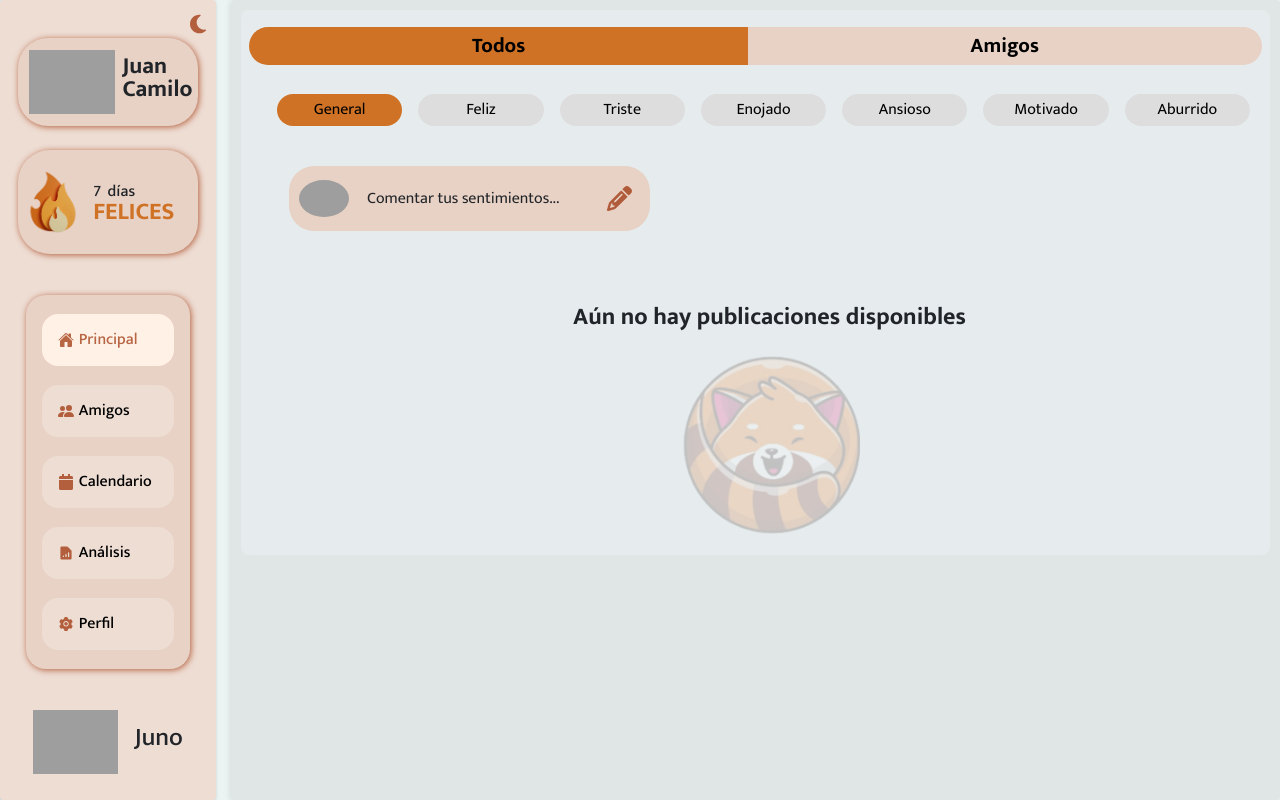
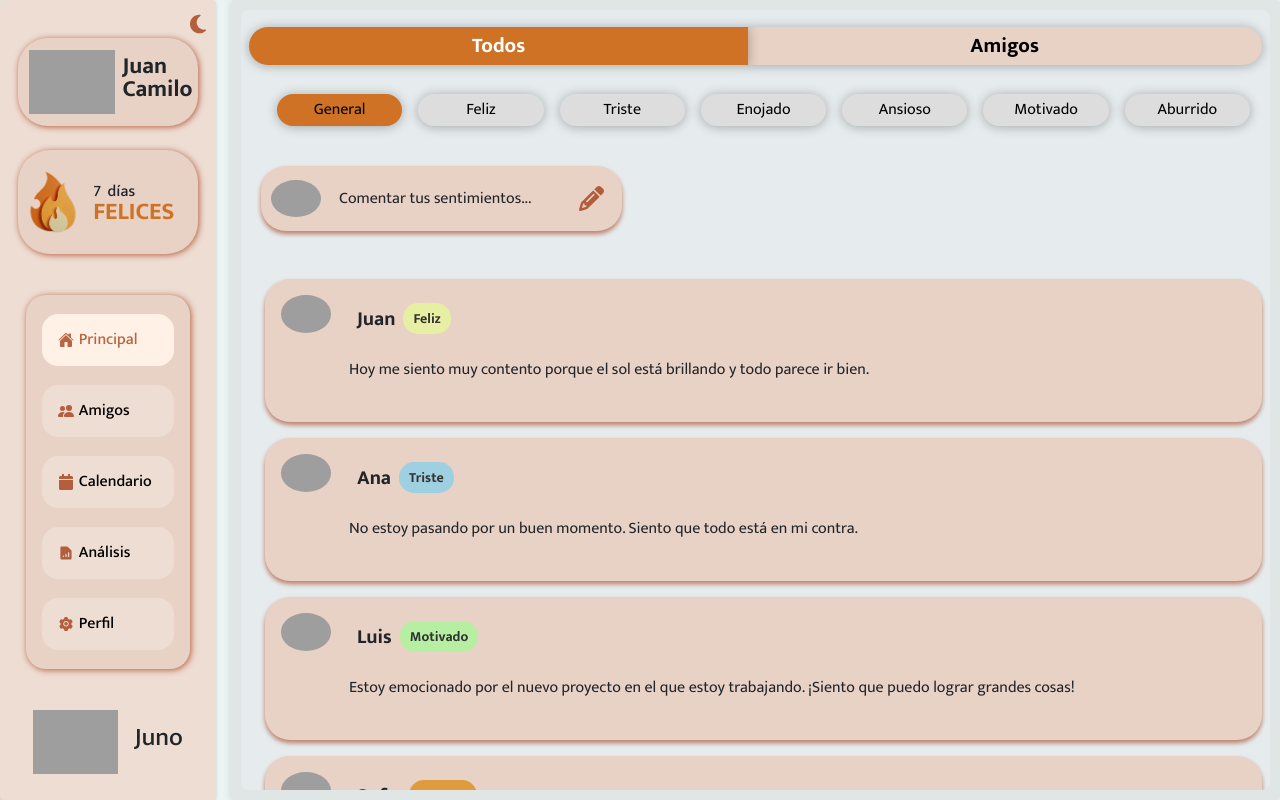
Before and after one commit to JuanCa-16/junoWEB, a React (Vite) app: page / in a window 1280 px wide. Built offline with nearby package versions, Linux system fonts and the light colour scheme; grey boxes are pictures that could not be loaded.

Commit message:
"Se añadieron las publicaciones en el diario, ademas de las respectivas alertas para los errores"

```diff
--- a/package.json
+++ b/package.json
@@ -10,6 +10,9 @@
     "preview": "vite preview"
   },
   "dependencies": {
+    "@emotion/react": "^11.13.3",
+    "@emotion/styled": "^11.13.0",
+    "@mui/material": "^6.1.0",
     "bootstrap": "^5.3.3",
     "bootstrap-icons": "^1.11.3",
     "react": "^18.3.1",
--- a/src/estilos/Principal.css
+++ b/src/estilos/Principal.css
@@ -40,6 +40,7 @@ body{
   max-height: 100%; /* Opcional: Bordes redondeados */
   scrollbar-width: none; /* Firefox */
   -ms-overflow-style: none; /* Internet Explorer y Edge */
+  width: 100%;
 }
 
 .app::-webkit-scrollbar {
@@ -55,19 +56,27 @@ body{
   border-color: var(--c5);
   border-radius: 150px;
   border: none;
+  box-shadow: 0px 1px 12px rgba(0, 0, 0, 0.3);
+  transition: background-color 0.3s ease, border-color 0.3s ease, box-shadow 0.3s ease;
+
 }
 
-/* Efecto de transición suave entre estados */
-.btn-select {
-  transition: background-color 0.3s ease, border-color 0.3s ease;
+.btn-select.active{
+  background-color: var(--c2, #ddd); /* Color personalizado para hover */
+  border-color: var(--c2, #ddd); /* Borde personalizado para hover */
+  box-shadow: 0px 1px 12px rgba(0, 0, 0, 0,3);
 }
+
 
 /* Deshabilita el color azul predeterminado al hacer clic */
 .btn-select:hover,
+.btn-select:focus,
+.btn-select:active,
 .btn-select:focus:hover,
 .btn-select:active:hover {
   background-color: var(--c2, #ddd); /* Color personalizado para hover */
   border-color: var(--c2, #ddd); /* Borde personalizado para hover */
+  box-shadow: 0px 1px 12px rgba(0, 0, 0, 0.3);
 }
 
 
@@ -78,11 +87,14 @@ body{
   border-color: #e6e6e6;
   border-radius: 25px;
   border: none;
+  box-shadow: 0px 1px 12px rgba(0, 0, 0, 0.3);
 }
+
 .btn-general.general.active {
   background-color: var(--c2); /* Color para el botón "General" */
   color: black;
   border: none;
+  box-shadow: 0px 1px 12px rgba(0, 0, 0, 0.3);
 }
 
 .btn-general.general:hover,
@@ -91,6 +103,7 @@ body{
   background-color: var(--c2);
   color: black;
   border-color: #000000;
+  box-shadow: 0px 1px 12px rgba(0, 0, 0, 0.3);
   border: none;
 }
 
@@ -241,17 +254,21 @@ body{
 
 .btn-general:hover, .btn-select:hover , .btn-emotion:hover{
   border-color: black;
-  background-color: var(--c2); /* Asegúrate de que el borde se mantenga negro al pasar el mouse */
+  background-color: var(--c2);
+  box-shadow: 0px 1px 12px rgba(0, 0, 0, 0.3); /* Asegúrate de que el borde se mantenga negro al pasar el mouse */
 }
 
 .btn-general:focus, .btn-select:focus, .btn-emotion:focus {
   background-color: var(--c2);
   border-color: none; /* Asegúrate de que el borde se mantenga negro cuando el botón está enfocado */
-  box-shadow: 0 0 0 0.25rem rgba(0, 0, 0, 0.2); /* Opcional: agrega un contorno negro cuando está enfocado */
+  box-shadow: 0px 1px 12px rgba(0, 0, 0, 0.3); /* Opcional: agrega un contorno negro cuando está enfocado */
 }
 
-.btn-general.active, .btn-select.active, .btn-emotion.active {
+AQIUIIIIIIIIIIIIIIIIIIIIIIIIIIII
+
+.btn-emotion.active {
   background-color: var(--c2); /* Fondo rojo cuando está activo */
+  box-shadow: 0px 1px 12px rgba(0, 0, 0, 0.3);
   color: black;
   border-color: #ffd5ce; /* Borde rojo para coincidir con el fondo */
   box-shadow: none;
@@ -280,6 +297,7 @@ body{
   display: flex; /* Ajusta el ancho al contenido */
   align-items: center;
   max-width: 150vh; /* Alinea verticalmente el contenido */
+  box-shadow: 0px 3px 5px rgba(157, 50, 8, 0.6);
 }
 
 .row-create-post .d-flex {
@@ -287,7 +305,7 @@ body{
 }
 
 textarea.custom-textarea {
-  background-color: transparent; /* Fondo transparente para que coincida con el fondo del div */
+  background-color:  #e6beb6; /* Fondo transparente para que coincida con el fondo del div */
   border: none; /* Eliminar el borde */
   width: 100%; /* Asegura que el textarea ocupe todo el ancho disponible */
   padding: 10px; /* Añadir un poco de padding para mejorar el espacio */
@@ -295,10 +313,11 @@ textarea.custom-textarea {
   font-size: 1rem; /* Tamaño de fuente consistente */
   resize: none; /* Desactivar la opción de redimensionar */
   outline: none; /* Eliminar el borde cuando el textarea está enfocado */
+  box-shadow: 0px 2px 30px rgba(157, 50, 8, 0.2);
 }
 
 textarea.custom-textarea:focus {
-  background-color: transparent; /* Fondo transparente incluso cuando se enfoca */
+  background-color:  #e6beb6; /* Fondo transparente incluso cuando se enfoca */
   border: none; /* Mantener sin borde al enfocarse */
   box-shadow: none; /* Sin sombra */
 }
@@ -351,7 +370,11 @@ textarea.custom-textarea:focus {
   transition: background-color 0.3s ease;
 }
 
-.btn-cancel.active, .btn-cancel:hover{
+.btn-cancel.active, .btn-cancel:hover,
+.btn-cancel:focus:hover,
+.btn-cancel:active:hover,
+.btn-cancel:active,
+.btn-cancel:hover{
   background-color: #af1919af;
   border-color: #af1919af;
 }
@@ -361,7 +384,11 @@ textarea.custom-textarea:focus {
   color: rgb(0, 0, 0);
 }
 
-.btn-publish:active, .btn-publish:hover{
+.btn-publish:hover,
+.btn-publish:focus:hover,
+.btn-publish:active:hover ,
+.btn-publish:active,
+.btn-publish:hover{
   background-color: var(--c2);
 }
 
@@ -378,6 +405,54 @@ textarea.custom-textarea:focus {
   border: none;
 }
 
+.post-display-col{
+  background-color: var(--c3);
+  padding: 10px; /* Opcional: añade un poco de relleno alrededor del contenido */
+  border-radius: 25px;
+  align-items: center;
+  max-width: 150vh;
+  box-shadow: 0px 3px 5px rgba(157, 50, 8, 0.6);
+}
+
+.user-name-post {
+  font-size: 1.25rem; /* Tamaño del texto del nombre del usuario */
+  font-weight: bold; /* Fuente en negrita */
+}
+
+.emotion-badge {
+  border-radius: 15px;
+  padding: 5px 10px; /* Ajusta el espaciado interno */
+  font-size: 14px; /* Ajusta el tamaño del texto si es necesario */
+  color: #333; /* Color del texto */
+  font-weight: bold; /* Texto en negrita para destacar la emoción */
+  display: inline-block; /* Para que el fondo se ajuste al contenido */
+}
+
+.emotion-badge.feliz {
+  background-color: var(--feliz); /* Color para Feliz */
+}
+
+.emotion-badge.triste {
+  background-color: var(--triste); /* Color para Triste */
+}
+
+.emotion-badge.enojado {
+  background-color: var(--enojado); /* Color para Enojado */
+}
+
+.emotion-badge.ansioso {
+  background-color: var(--ansioso); /* Color para Ansioso */
+}
+
+.emotion-badge.motivado {
+  background-color: var(--motivado); /* Color para Motivado */
+}
+
+.emotion-badge.aburrido {
+  background-color: var(--aburrido); /* Color para Aburrido */
+}
+
+
 
 @media (max-width: 500px){
 
--- a/src/estilos/index.css
+++ b/src/estilos/index.css
@@ -351,6 +351,8 @@ h1 {
   padding: 1rem; /* Añadir espacio alrededor del contenido */
   background-color: green;
   max-height: 100%;
+  max-width: 100%;
+  width: 100%;
 }
 
 @media (max-width: 680px) {
@@ -520,5 +522,7 @@ h1 {
     min-height: 100vh;
     height: auto;
     background-color: rgba(128, 128, 128, 0.114);
+    width: 100%;
+    max-width: 100%;
   }
 }/*# sourceMappingURL=index.css.map */
--- a/src/estilos/index.scss
+++ b/src/estilos/index.scss
@@ -401,6 +401,8 @@ h1{
     padding: 1rem; /* Añadir espacio alrededor del contenido */
     background-color: green;
     max-height: 100%;
+    max-width: 100%;
+    width: 100%;
 
 }
 
@@ -609,6 +611,8 @@ h1{
         min-height: 100vh;
         height: auto;
         background-color: rgba(128, 128, 128, 0.114);
+        width: 100%;
+        max-width: 100%;
 
     }
 }
--- a/src/paginas/principal.jsx
+++ b/src/paginas/principal.jsx
@@ -4,14 +4,42 @@ import "bootstrap/dist/css/bootstrap.min.css";
 import '../estilos/i2.scss';
 import "../estilos/Principal.css";
 import { FaPencil } from "react-icons/fa6";
+import avatar1 from '../imagenes/ava1.png';
+import { Snackbar, Alert } from "@mui/material";
 
-import avatar1 from '../imagenes/ava1.png';
-
-const principal = () => {
+const Principal = () => {
   const [selectedBtnSelect, setSelectedBtnSelect] = useState("Todos");
   const [selectedBtnGeneral, setSelectedBtnGeneral] = useState("General");
   const [showPostSection, setShowPostSection] = useState(false);
   const [selectedEmotionPost, setSelectedEmotionPost] = useState(null);
+  const [postText, setPostText] = useState("");
+  const [posts, setPosts] = useState([
+    {
+      username: "Juan",
+      emotion: "Feliz",
+      text: "Hoy me siento muy contento porque el sol está brillando y todo parece ir bien.",
+    },
+    {
+      username: "Ana",
+      emotion: "Triste",
+      text: "No estoy pasando por un buen momento. Siento que todo está en mi contra.",
+    },
+    {
+      username: "Luis",
+      emotion: "Motivado",
+      text: "Estoy emocionado por el nuevo proyecto en el que estoy trabajando. ¡Siento que puedo lograr grandes cosas!",
+    },
+    {
+      username: "Sofia",
+      emotion: "Ansioso",
+      text: "Tengo un poco de nervios por la presentación que tengo mañana. Espero que todo salga bien.",
+    },
+  ]);
+  const [username, setUsername] = useState("Nombre usuario"); // Estado para el nombre de usuario
+
+  // Estado para manejar la alerta
+  const [openAlert, setOpenAlert] = useState(false);
+  const [alertMessage, setAlertMessage] = useState("");
 
   const handleSelectClick = (button) => {
     setSelectedBtnSelect(button);
@@ -25,6 +53,30 @@ const principal = () => {
     setSelectedEmotionPost(emotion);
   };
 
+  const handlePublishClick = () => {
+    if (!selectedEmotionPost) {
+      setAlertMessage("Selecciona una emocion de como te sientes para poder publicar");
+      setOpenAlert(true);
+      return;
+    }
+
+    if (postText.length === 0) {
+      setAlertMessage("Escribe algo antes de publicar, venga yo se que puedes!");
+      setOpenAlert(true);
+      return;
+    }
+
+    // Añadir una nueva publicación a la lista con el nombre de usuario
+    const newPost = {
+      username: username,
+      emotion: selectedEmotionPost,
+      text: postText,
+    };
+    setPosts([newPost, ...posts]);
+    setPostText("");
+    setShowPostSection(false);
+  };
+
   const handleCancelClick = () => {
     setShowPostSection(false);
   };
@@ -34,36 +86,26 @@ const principal = () => {
       <Row className="mb-3">
         <ButtonGroup aria-label="Basic example" className="w-100">
           <Button
-            className={`btn-select rounded-md ${selectedBtnSelect === "Todos" ? "active" : ""
-              }`}
+            className={`btn-select rounded-md ${selectedBtnSelect === "Todos" ? "active" : ""}`}
             onClick={() => handleSelectClick("Todos")}
           >
             Todos
           </Button>
           <Button
-            className={`btn-select ${selectedBtnSelect === "Amigos" ? "active" : ""
-              }`}
+            className={`btn-select ${selectedBtnSelect === "Amigos" ? "active" : ""}`}
             onClick={() => handleSelectClick("Amigos")}
           >
             Amigos
           </Button>
         </ButtonGroup>
       </Row>
+
       <Row>
         <div className="d-flex flex-wrap justify-content-center align-items-center m-2">
-          {[
-            "General",
-            "Feliz",
-            "Triste",
-            "Enojado",
-            "Ansioso",
-            "Motivado",
-            "Aburrido",
-          ].map((label) => (
+          {["General", "Feliz", "Triste", "Enojado", "Ansioso", "Motivado", "Aburrido"].map((label) => (
             <Col className="d-flex justify-content-center m-2" key={label}>
               <Button
-                className={`btn-general w-100 ${label.toLowerCase()} ${selectedBtnGeneral === label ? "active" : ""
-                  }`}
+                className={`btn-general w-100 ${label.toLowerCase()} ${selectedBtnGeneral === label ? "active" : ""}`}
                 onClick={() => handleGeneralClick(label)}
               >
                 {label}
@@ -73,8 +115,8 @@ const principal = () => {
         </div>
       </Row>
 
-
-      <Row className="mt-4 ms-3">
+      {/* Sección para crear publicaciones */}
+      <Row className="mt-4">
         <Col xs={12} className="d-flex justify-content-start">
           {!showPostSection && (
             <div
@@ -83,7 +125,7 @@ const principal = () => {
             >
               <div className="d-flex align-items-center flex-nowrap">
                 <img
-                  src={avatar1} // Ruta desde la carpeta public
+                  src={avatar1}
                   alt="Logo"
                   className="img-fluid rounded-circle"
                 />
@@ -103,23 +145,14 @@ const principal = () => {
                 />
               </div>
               <div className="custom-div-post d-flex flex-column align-items-start m-2">
-                <span className="user-name ms-2 mb-2">Nombre usuario</span>
+                <span className="user-name ms-2 mb-2">{username}</span>
                 <span className="ms-2">Hoy me siento</span>
                 <Row className="justify-content-start align-items-start">
                   <div className="d-flex flex-wrap justify-content-start align-items-center m-2">
-                    {[
-                      "Feliz",
-                      "Triste",
-                      "Enojado",
-                      "Ansioso",
-                      "Motivado",
-                      "Aburrido",
-                    ].map((emotion) => (
-                      <Col className="d-flex justify-content-strart m-2" key={emotion}>
+                    {["Feliz", "Triste", "Enojado", "Ansioso", "Motivado", "Aburrido"].map((emotion) => (
+                      <Col className="d-flex justify-content-start m-2" key={emotion}>
                         <Button
-                          className={`btn-emotion w-100 ${emotion.toLowerCase()}
-                            ${selectedEmotionPost === emotion ? "active" : ""
-                          }`}
+                          className={`btn-emotion w-100 ${emotion.toLowerCase()} ${selectedEmotionPost === emotion ? "active" : ""}`}
                           onClick={() => handleEmotionClick(emotion)}
                         >
                           {emotion}
@@ -128,14 +161,18 @@ const principal = () => {
                     ))}
                   </div>
                 </Row>
-                <span className="ms-2">Porque...</span>
+                <span className="ms-2 mb-2">Porque...</span>
                 <textarea
                   className="form-control custom-textarea"
-                  rows="1,5"
+                  rows="4"
                   placeholder="Escribe lo que estás pensando..."
+                  value={postText}
+                  onChange={(e) => setPostText(e.target.value)}
                 ></textarea>
                 <div className="d-flex justify-content-between mt-2">
-                  <Button className="btn-publish me-2">Publicar</Button>
+                  <Button className="btn-publish me-2" onClick={handlePublishClick}>
+                    Publicar
+                  </Button>
                   <Button
                     className="btn-cancel"
                     onClick={handleCancelClick}
@@ -149,20 +186,61 @@ const principal = () => {
         </Col>
       </Row>
 
-      <Row className="mt-5 ms-3">
+      {/* Mostrar las publicaciones debajo del formulario */}
+      <Row className="mt-5 ms-1">
+        {posts.length === 0 ? (
           <Col xs={12} className="bg-posts">
             <span className="no-posts-text">
               Aún no hay publicaciones disponibles
             </span>
             <img
               src="/logos.png"
-            alt="logo" // Ruta desde la carpeta public
+              alt="logo"
               className="logo-transparent"
             />
+            <span className="mt-3">
+              Crea tu primera historia en el diario!
+            </span>
           </Col>
+        ) : (
+          posts.map((post, index) => (
+            <Col xs={12} key={index} className="post-display-col mb-3 p-3">
+              <div className="d-flex">
+                <div className="user-info d-flex flex-column align-items-start">
+                  <img
+                    src={avatar1}
+                    alt="Avatar"
+                    className="img-fluid rounded-circle"
+                  />
+                </div>
+
+                <div className="custom-div-post d-flex flex-column align-items-start m-2">
+                  <div className="d-flex align-items-center">
+                    <span className="user-name-post ms-2 mb-2">{post.username}</span>
+                    <span className={`emotion-badge ms-2 mb-2 ${post.emotion.toLowerCase()}`}>
+                      {post.emotion}
+                    </span>
+                  </div>
+                  <p className="post-text mt-3">{post.text}</p>
+                </div>
+              </div>
+            </Col>
+          ))
+        )}
       </Row>
+
+      {/* Snackbar para mostrar alertas */}
+      <Snackbar
+        open={openAlert}
+        autoHideDuration={6000}
+        onClose={() => setOpenAlert(false)}
+      >
+        <Alert onClose={() => setOpenAlert(false)} variant="filled" severity="warning">
+          {alertMessage}
+        </Alert>
+      </Snackbar>
     </Container>
   );
 };
 
-export default principal;
+export default Principal;
```
Also changed, not shown: 2 other files (tests, documents, lock files or other folders). Lines whose indentation alone changed are shown as unchanged.
